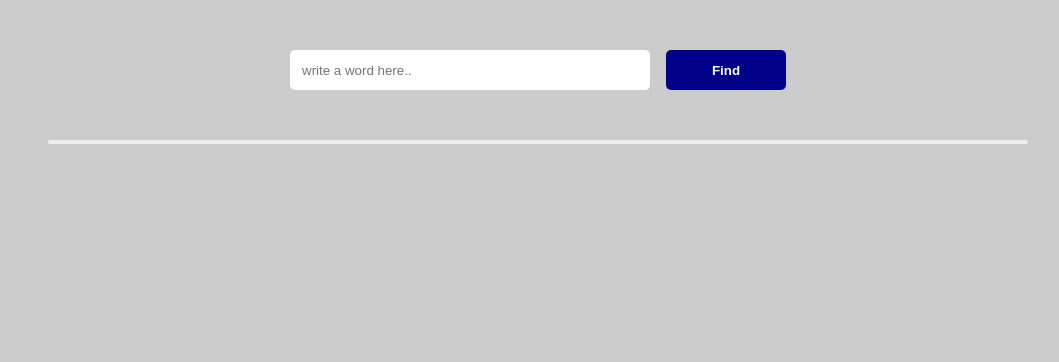
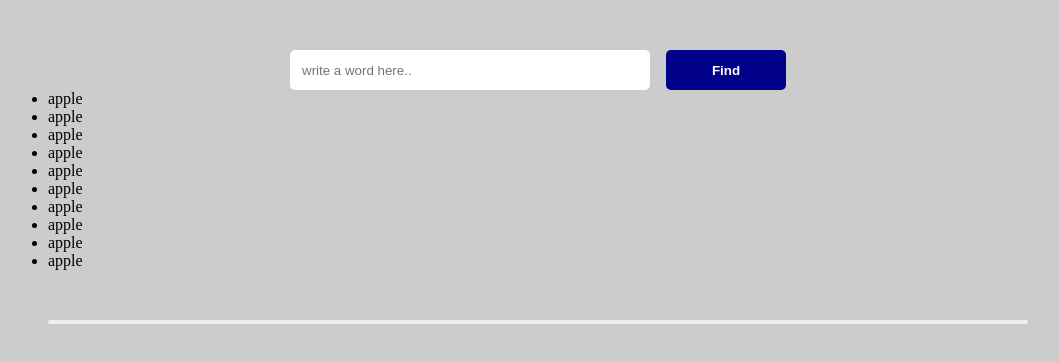
Before and after one commit to GSG-G13/khaled-mohammed-node, a website: page public/index.html in a window 1280 px wide. Shown: the whole page, without its empty margins (102-1161 px from the left). Drawn offline with Linux system fonts and the light colour scheme.

Commit message:
Create Auto Complete relate #10

```diff
--- a/public/index.html
+++ b/public/index.html
@@ -18,6 +18,21 @@
         <button type="submit">Find</button>
       </form>
     </section>
+
+    <section class="auto">
+      <ul class="ulAuto">
+        <li class="word">apple</li>
+        <li class="word">apple</li>
+        <li class="word">apple</li>
+        <li class="word">apple</li>
+        <li class="word">apple</li>
+        <li class="word">apple</li>
+        <li class="word">apple</li>
+        <li class="word">apple</li>
+        <li class="word">apple</li>
+        <li class="word">apple</li>
+      </ul>
+    </section>
     <hr />
     <section class="result">
       <ul class="result-list">
```
